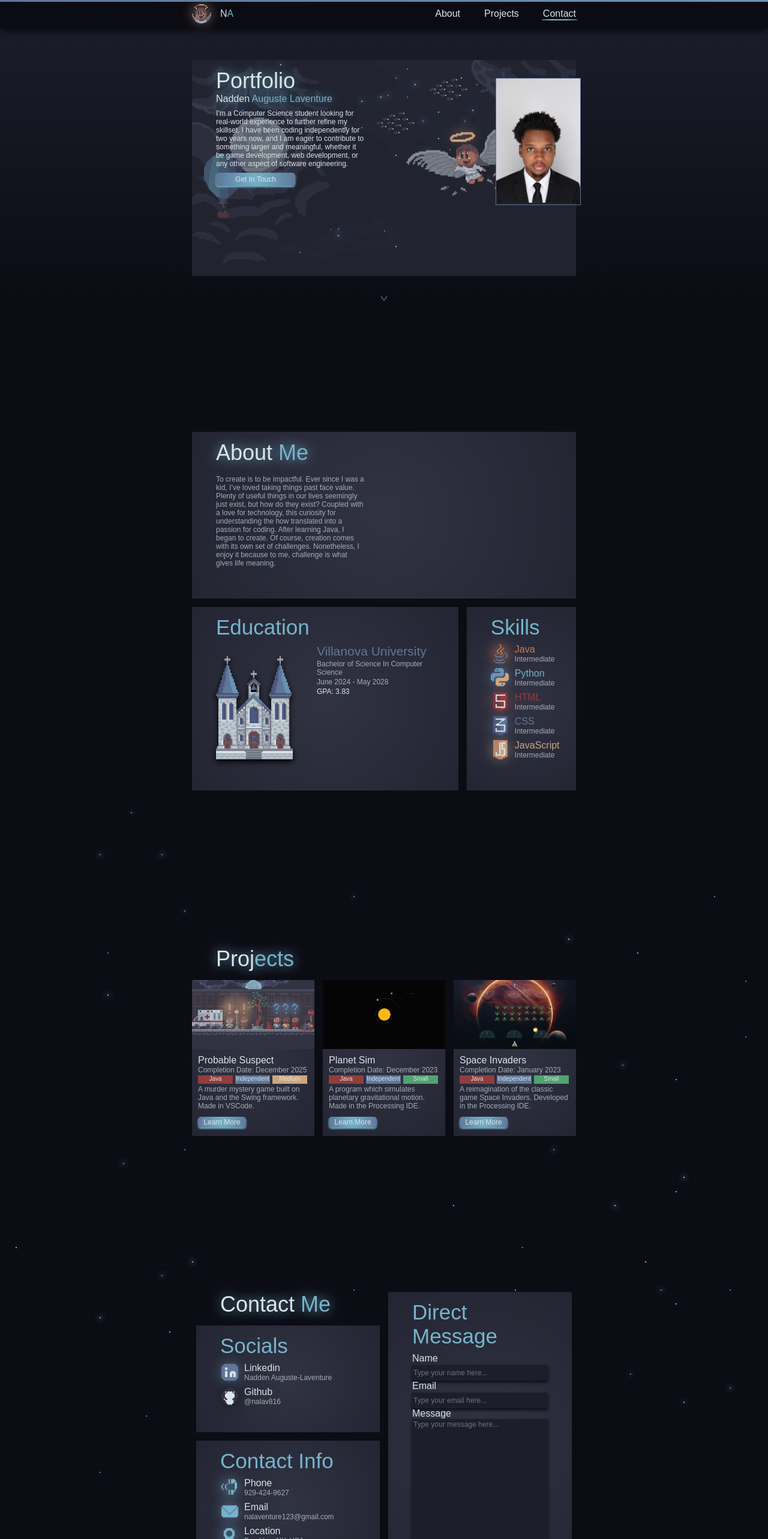
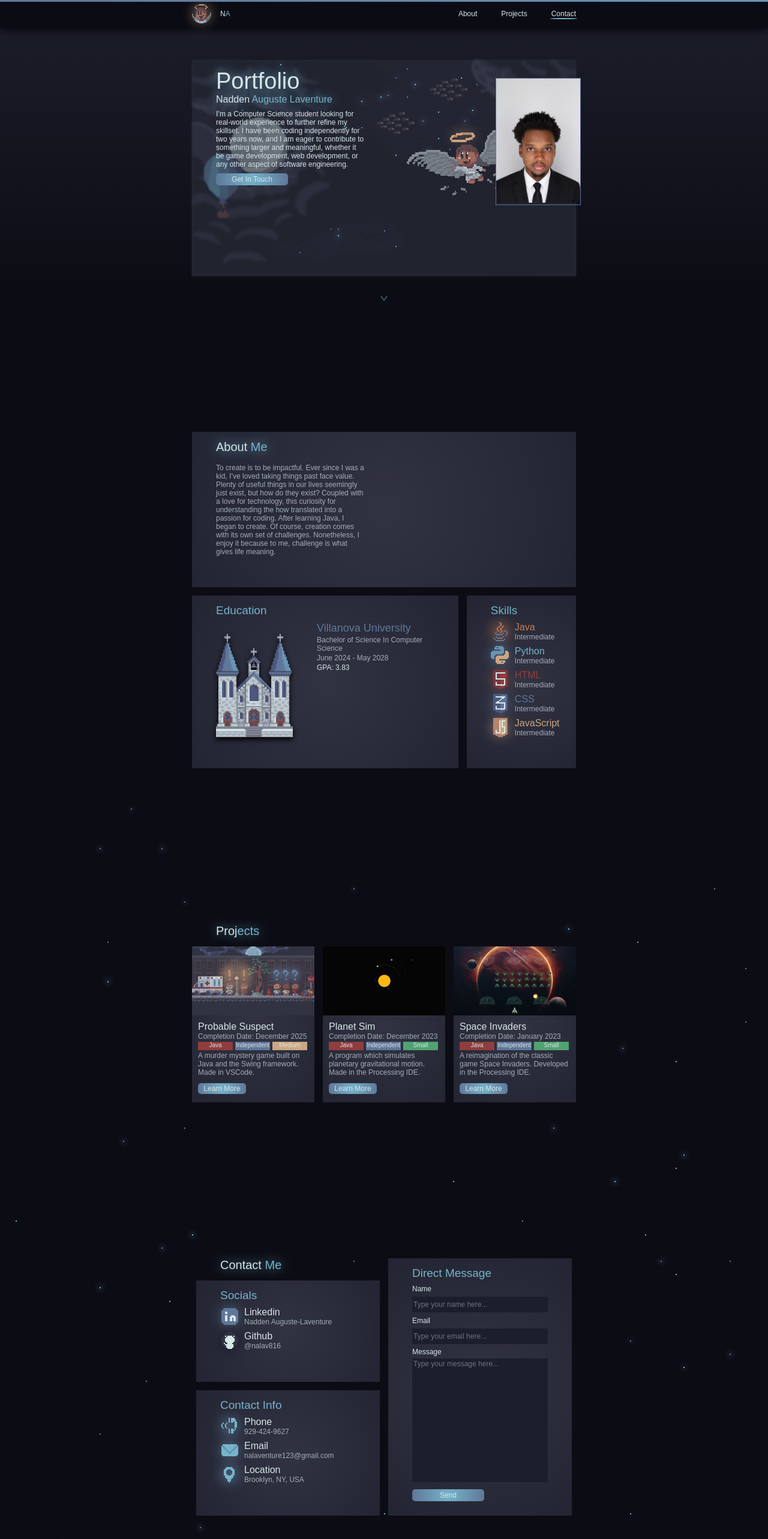
Before and after one commit to nalav816/Nadden-Portfolio, a React (Create React App) app: page / in a window 1280 px wide. Shown: the top 2566 px of the page at 60% size. Built offline with nearby package versions, Linux system fonts and the light colour scheme; a web font is replaced by a local one.

Commit message:
changed lots of text sizes. Added a title to the website.

```diff
--- a/public/index.html
+++ b/public/index.html
@@ -24,7 +24,7 @@
       work correctly both with client-side routing and a non-root public URL.
       Learn how to configure a non-root public URL by running `npm run build`.
     -->
-    <title>React App</title>
+    <title>Nadden's Portfolio</title>
   </head>
   <body>
     <noscript>You need to enable JavaScript to run this app.</noscript>
--- a/src/App.css
+++ b/src/App.css
@@ -95,7 +95,7 @@ input {
   font: inherit;
   font-size: inherit;
   color: var(--grey);
-  box-shadow: 0px 3px 5px var(--black);
+
 }
 
 textarea {
@@ -108,7 +108,7 @@ textarea {
   font: inherit;
   font-size: inherit;
   color: var(--grey);
-  box-shadow: 0px 3px 5px var(--black);
+
 }
 
 input::placeholder, textarea::placeholder {
@@ -250,23 +250,23 @@ input:focus, textarea:focus {
 
 /* Fonts */
 .title {
-  font-size: calc(18px * var(--scale));
+  font-size: 20px;
 }
 
 .subtitle{
-  font-size: calc(17.5px * var(--scale));
+  font-size: 19px;
 }
 
 .big {
-  font-size: calc(10.5px * max(var(--scale), 2));
+  font-size: 18px;
 }
 
 .medium {
-  font-size: max(16px, calc(8px * var(--scale)));
+  font-size: 16px;
 }
 
 .small {
-  font-size: max(10px, calc(6px * var(--scale)));
+  font-size: max(10px, calc(6px * min(2, var(--scale))));
 }
 
 .center{
@@ -355,6 +355,7 @@ input:focus, textarea:focus {
   width: 100%;
   z-index: 3;
   border-radius: 10%;
+  image-rendering: pixelated;
 }
 
 .iconWithText {
@@ -373,20 +374,20 @@ input:focus, textarea:focus {
 /* Button */
 .styledButton {
   background: radial-gradient(circle, var(--color, var(--lightestBlue)), var(--shadow, var(--blue)));
-  box-shadow: 0px 2px 3px var(--highlight, var(--lightestBlue));
+
 }
 
 @media (min-width: 1025px) {
   .styledButton:hover {
     background: radial-gradient(circle, var(--shadow, var(--blue)), var(--darkShadow, var(--darkBlue)));
-    box-shadow: 0px 3px 10px var(--darkShadow, var(--darkBlue));
+
   }
 }
 
 .medButton {
-  width: calc(66px * var(--scale));
-  height: calc(11px * var(--scale));
-  line-height: calc(11px * var(--scale));
+  width: 120px;
+  height: 20px;
+  line-height: 20px;
 }
 
 .bigButton {
@@ -396,9 +397,9 @@ input:focus, textarea:focus {
 }
 
 .smallButton {
-  width: calc(40px * max(2, var(--scale)));
-  height: calc(9px * max(2, var(--scale)));
-  line-height: calc(max(8px * var(--scale), 16px));
+  width: 80px;
+  height: 18px;
+  line-height: 18px;
 }
 
 .disabledButton {
@@ -595,11 +596,12 @@ input:focus, textarea:focus {
 }
 
 .homeTitle {
-  font-size: calc(18px * var(--scale));
+  font-size: calc(19px * var(--scale));
 }
 
 .homeImage{
   width: 100%;
+  image-rendering: pixelated;
 }
 
 .homeLayeredImage{
@@ -608,6 +610,7 @@ input:focus, textarea:focus {
   height: 100%;
   top: 0px;
   left: 0px;
+  image-rendering: pixelated;
 }
 
 .titleBox{
@@ -623,6 +626,7 @@ input:focus, textarea:focus {
   top: calc((22px * var(--scale)) * - 3.5);
   height: calc(22px * var(--scale));
   width: calc(22px * var(--scale));
+  image-rendering: pixelated;
 }
 
 .star {
--- a/src/components/Navbar.js
+++ b/src/components/Navbar.js
@@ -11,7 +11,7 @@ const Navitem = ({type, sectionInView, isMobile, toggleMenu}) => {
 
     return (
          <a href= {"#" + type} className="relPos" onClick = {onClick}>
-            <div className={sectionInView ? (isMobile ? "lightestBlue" : "") : "upOnHover blueOnHover"}> {type} </div>
+            <div className={sectionInView ? (isMobile ? "lightestBlue small" : "small") : "small upOnHover blueOnHover"}> {type} </div>
             {sectionInView && !isMobile && (<div className="navItemLine" />)}
         </a>
     )
@@ -46,7 +46,7 @@ function Navbar({ sections, isMobile }) {
                         <div className="radialGlow" />
                     </div>
                 </a>
-                <div>N<span className="lightestBlue">A</span></div>
+                <div className="small">N<span className="lightestBlue">A</span></div>
             </div>
 
             {!isMobile ? (
--- a/src/sections/About.js
+++ b/src/sections/About.js
@@ -32,7 +32,7 @@ const About = forwardRef(({visible, isMobile, scale}, ref) => {
                         <img className = "novaIcon" src = "imgs/novaIcon.png" alt = "Villanova"/>
                         <img className = "novaIconShadow" src = "imgs/novaIcon.png" alt = "Shadow"/>
                         <div style = {{gap: "1%"}}className = "flex col cardPdLeft">
-                            <div className = "big blue "> Villanova University </div>
+                            <div style= {{paddingRight: '8px'}} className = "big blue "> Villanova University </div>
                             <div className = "grey small" style = {{paddingRight: "10%"}}> Bachelor of Science In Computer Science</div>
                             <div className = "grey small"> June 2024 - May 2028 </div>
                             <div className = "small"> GPA: 3.83 </div>
--- a/src/sections/Contact.js
+++ b/src/sections/Contact.js
@@ -101,7 +101,7 @@ const Contact = forwardRef(({ visible }, ref) => {
         <div ref={ref} className="section gap" id="Contact">
             <div className="contactInfo gap">
                 <div className={"title transparent textGlow cardPdLeft" + (visible && " fadeInFastest")}> Contact <span className="lightestBlue"> Me </span></div>
-                <AnimatedCard className="contactCard" visible={visible} titleType="subtitle" title="Socials">
+                <AnimatedCard style={{flexGrow: 1}} className="contactCard" visible={visible} titleType="subtitle" title="Socials">
                     <a href="https://www.linkedin.com/in/nadden-auguste-laventure-0662a6314/" target="_blank" rel="noopener noreferrer">
                         <LabeledIcon className="textPdBottom" src="imgs/linkedinIcon.png" text="Linkedin" description="Nadden Auguste-Laventure" />
                     </a>
@@ -111,27 +111,27 @@ const Contact = forwardRef(({ visible }, ref) => {
                     </a>
                 </AnimatedCard>
 
-                <AnimatedCard className="contactCard" visible={visible} titleType="subtitle" title="Contact Info" animationDelay=".1s">
+                <AnimatedCard style={{flexGrow: 1}} className="contactCard" visible={visible} titleType="subtitle" title="Contact Info" animationDelay=".1s">
                     <LabeledIcon className="textPdBottom" src="imgs/phoneIcon.png" text="Phone" description="929-424-9627" />
                     <LabeledIcon className="textPdBottom" src="imgs/emailIcon.png" text="Email" description="nalaventure123@gmail.com" />
                     <LabeledIcon src="imgs/locationIcon.png" text="Location" description="Brooklyn, NY, USA" />
                 </AnimatedCard>
             </div>
-            <AnimatedCard className="contactCard cardFillHeight messageCard" visible={visible} titleType="subtitle" title="Direct Message" animationDelay=".2s" rightPadded={true}>
+            <AnimatedCard className="contactCard messageCard" visible={visible} titleType="subtitle" title="Direct Message" animationDelay=".2s" rightPadded={true}>
                 <form ref={form} onSubmit={submit}>
                     <div>
-                        <label htmlFor="name" className="medium"> Name </label>
+                        <label style={{paddingBottom: '4px'}} htmlFor="name" className="small"> Name </label>
                         <input className="small" type="text" placeholder="Type your name here..." id="name" name="name" required />
                     </div>
                     <div>
-                        <label htmlFor="email" className="medium"> Email </label>
+                        <label style={{paddingBottom: '4px'}} htmlFor="email" className="small"> Email </label>
                         <input className="small" type="text" placeholder="Type your email here..." id="email" name="email" inputMode="email" required />
                     </div>
                     <div>
-                        <label htmlFor="message" className="medium"> Message </label>
+                        <label style={{paddingBottom: '4px'}} htmlFor="message" className="small"> Message </label>
                         <textarea className="small" placeholder="Type your message here..." id="message" name="message" required />
                     </div>
-                    <button className={"bigButton " + (isButtonActive ? "styledButton enlargeOnHover" : "disabledButton")}
+                    <button className={"medButton " + (isButtonActive ? "styledButton enlargeOnHover" : "disabledButton")}
                         type="submit" style={{ marginTop: "auto" }}
                         disabled={!isButtonActive}>
                         {buttonText}
--- a/src/sections/Home.js
+++ b/src/sections/Home.js
@@ -20,8 +20,8 @@ function Home(){
                     <Comet />
                     <Comet />
                 </div>
-                <img className = "homeLayeredImage" src = "imgs/homeClouds.png" alt = "Home Art"/>
-                <img className = "homeLayeredImage" src = "imgs/homeObjects.png" alt = "Home Art"/>
+                <img style={{filter: 'blur(2px)'}} className = "homeLayeredImage" src = "imgs/homeClouds.png" alt = "Home Art"/>
+                <img style={{filter: 'blur(1px)'}} className = "homeLayeredImage" src = "imgs/homeObjects.png" alt = "Home Art"/>
                 <img className="homeLayeredImage angel" src = "imgs/angel.png" alt = "Angel"/>
 
                  <div className = "titleBox">
```
